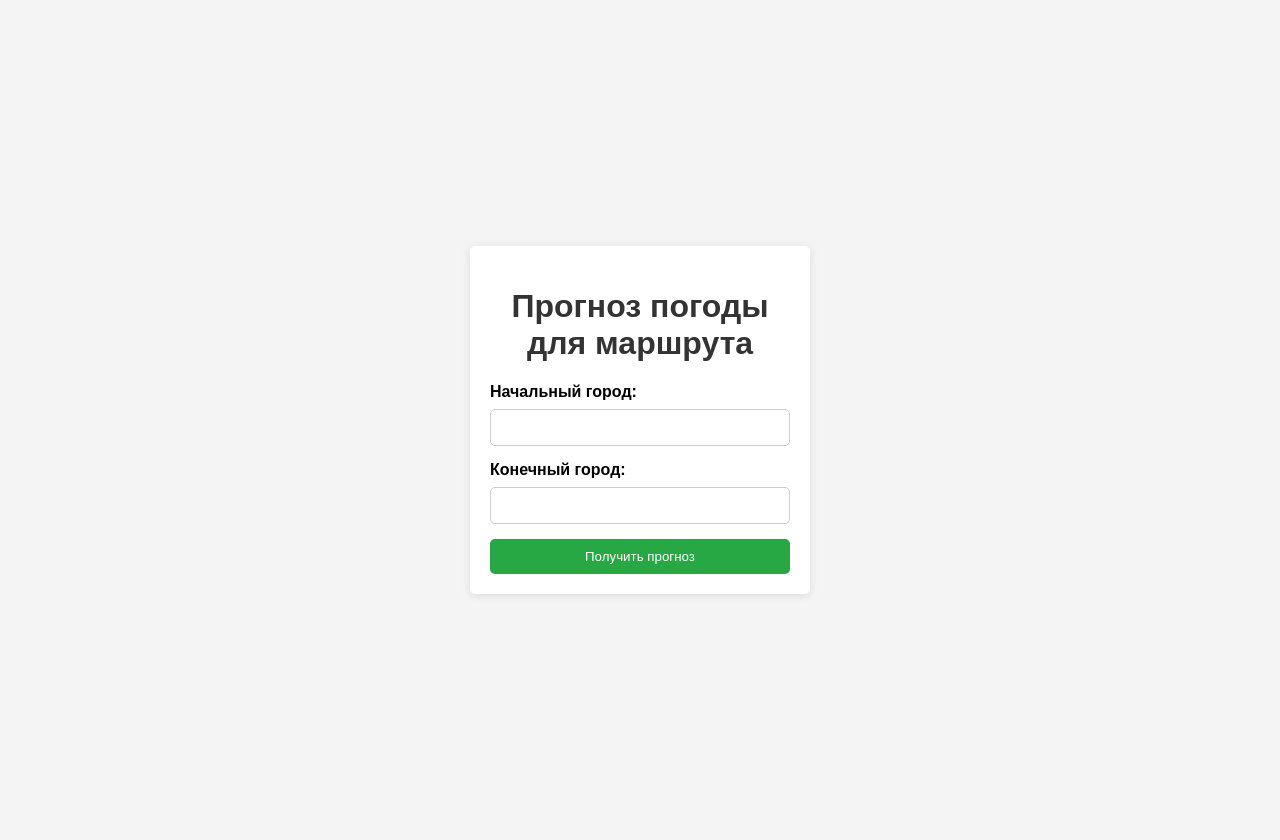
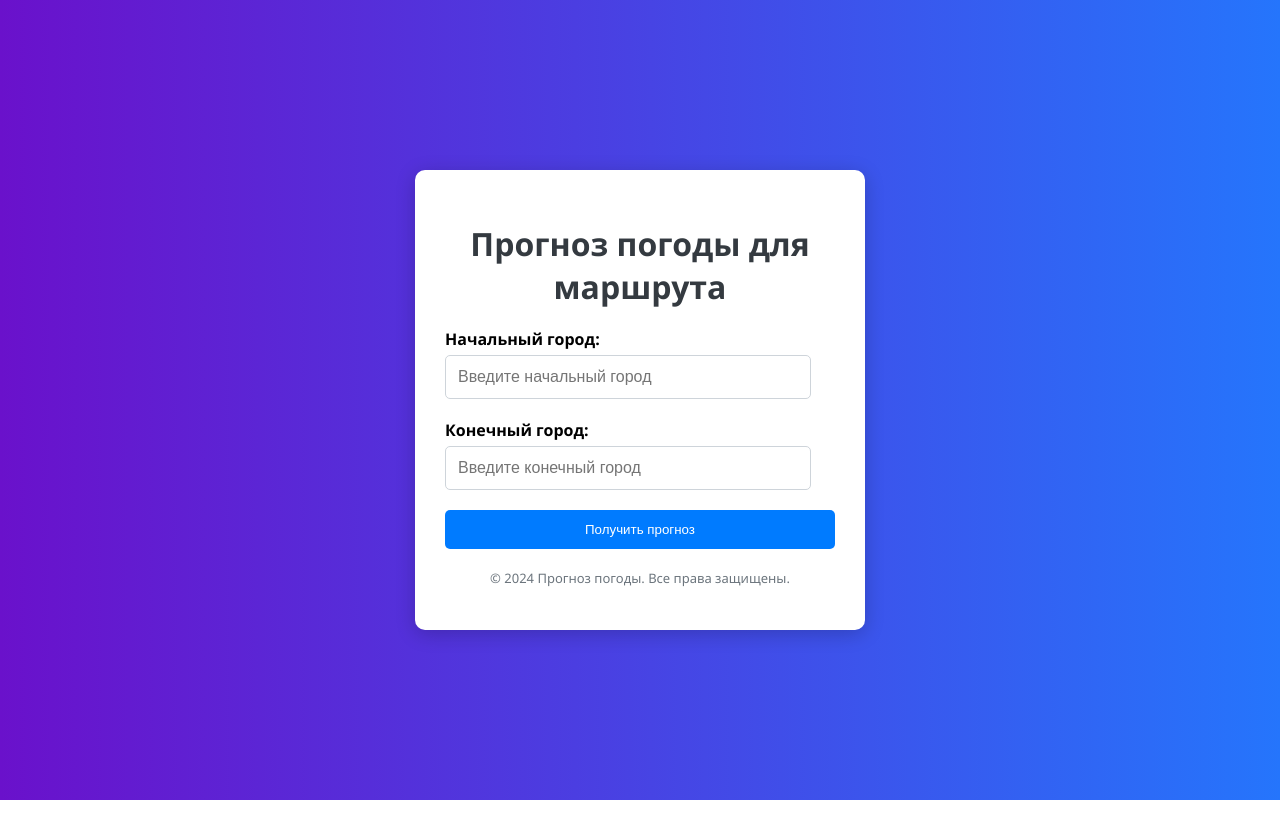
Before and after one commit to VF2028/project_2_cu_vafaev, a Flask app: page / in a window 1280 px wide. After the commit the page ends 800 px from the top, so only its background shows below. Run offline with Flask 2, Linux system fonts and the light colour scheme.

Commit message:
Переработка дизайна (была использована ии)

```diff
--- a/app.py
+++ b/app.py
@@ -2,6 +2,7 @@ from flask import Flask, render_template, request
 import requests
 
 app = Flask(__name__)
+
 
 API_KEY = 'C4CLBymeUAuGVpr6F3pDMbiLF0S5VxAB'
 BASE_URL = 'http://dataservice.accuweather.com/'
@@ -46,8 +47,10 @@ def index():
                 start_wind_speed = start_weather.get('Wind', {}).get('Speed', {}).get('Metric', {}).get('Value', 0)
                 end_wind_speed = end_weather.get('Wind', {}).get('Speed', {}).get('Metric', {}).get('Value', 0)
 
+
                 start_precipitation_prob = 100 if start_weather.get('HasPrecipitation') else 0
                 end_precipitation_prob = 100 if end_weather.get('HasPrecipitation') else 0
+
 
                 start_condition_text = start_weather.get('WeatherText', 'Нет данных')
                 end_condition_text = end_weather.get('WeatherText', 'Нет данных')
--- a/static/styles.css
+++ b/static/styles.css
@@ -1,62 +1,105 @@
+* {
+    box-sizing: border-box;
+}
+
 body {
-    font-family: Arial, sans-serif;
-    background-color: #f4f4f4;
+    font-family: 'Segoe UI', Tahoma, Geneva, Verdana, sans-serif;
+    background: linear-gradient(to right, #6a11cb, #2575fc);
     margin: 0;
     padding: 20px;
     display: flex;
     justify-content: center;
     align-items: center;
-    height: 100vh; /* Занять всю высоту экрана */
+    height: 100vh;
+}
+
+.container {
+    background-color: #ffffff;
+    padding: 30px;
+    border-radius: 10px;
+    box-shadow: 0 4px 20px rgba(0, 0, 0, 0.2);
+    width: 90%;
+    max-width: 450px; /* Увеличена максимальная ширина */
+    margin: auto; /* Центрирование контейнера */
+}
+
+.header {
+    text-align: center;
 }
 
 h1 {
-    color: #333;
-    text-align: center; /* Центрируем заголовок */
+    color: #343a40;
+    text-align: center;
+    margin-bottom: 20px;
 }
 
-form {
-    background: #fff;
-    padding: 20px;
-    border-radius: 5px;
-    box-shadow: 0 2px 10px rgba(0, 0, 0, 0.1);
-    width: 300px; /* Ширина формы */
+.weather-form {
+    display: flex;
+    flex-direction: column;
+}
+
+.input-group {
+    margin-bottom: 20px; /* Отступ между элементами ввода */
 }
 
 label {
-    display: block;
-    margin-bottom: 8px;
+    margin-bottom: 10px;
     font-weight: bold;
 }
 
 input[type="text"] {
-    width: calc(100% - 22px);
-    padding: 10px;
-    margin-bottom: 15px;
-    border: 1px solid #ccc;
+    width: calc(100% - 24px); /* Устанавливаем ширину с учетом отступов */
+    padding: 12px;
+    border: 1px solid #ced4da;
     border-radius: 5px;
+    font-size: 16px;
+    margin-top: 5px;
 }
 
 button {
-    background-color: #28a745;
+    background-color: #007bff;
     color: white;
-    padding: 10px 15px;
+    padding: 12px;
     border: none;
     border-radius: 5px;
     cursor: pointer;
-    width: 100%; /* Кнопка занимает высю ширину формы */
 }
 
 button:hover {
-    background-color: #218838;
+    background-color: #0056b3; /* Цвет кнопки при наведении */
 }
 
 .error {
     color: red;
+    text-align: center;
 }
 
-.result {
-    background-color: #fff;
-    padding: 20px;
+.weather-info {
+    margin-top: 20px;
+}
+
+.weather-card {
+    background-color: #f8f9fa;
+    padding: 15px;
     border-radius: 5px;
     box-shadow: 0 2px 10px rgba(0, 0, 0, 0.1);
+    margin-bottom: 15px; /* Отступ между карточками */
 }
+
+.back-link {
+    display: inline-block; /* Блок для ссылки "Назад" */
+    margin-top: 20px;
+    color: #007bff;
+    text-decoration: none; /* Убираем подчеркивание */
+}
+
+.back-link:hover {
+    text-decoration: underline; /* Подчеркивание при наведении */
+}
+
+.footer {
+   text-align: center;
+   margin-top: 20px;
+   font-size: small;
+   color:#6c757d;
+}
--- a/templates/index.html
+++ b/templates/index.html
@@ -2,24 +2,37 @@
 <html lang="ru">
 <head>
     <meta charset="UTF-8">
+    <meta name="viewport" content="width=device-width, initial-scale=1.0">
     <title>Прогноз погоды</title>
     <link rel="stylesheet" href="{{ url_for('static', filename='styles.css') }}">
 </head>
 <body>
-    <form method="POST">
+    <div class="container">
+        <header class="header">
             <h1>Прогноз погоды для маршрута</h1>
+        </header>
 
+        <form method="POST" class="weather-form">
             {% if error %}
                 <p class="error">{{ error }}</p>
             {% endif %}
 
+            <div class="input-group">
                 <label for="start_city">Начальный город:</label>
-        <input type="text" id="start_city" name="start_city" required>
+                <input type="text" id="start_city" name="start_city" required placeholder="Введите начальный город">
+            </div>
 
+            <div class="input-group">
                 <label for="end_city">Конечный город:</label>
-        <input type="text" id="end_city" name="end_city" required>
+                <input type="text" id="end_city" name="end_city" required placeholder="Введите конечный город">
+            </div>
 
             <button type="submit">Получить прогноз</button>
         </form>
+
+        <footer class="footer">
+            <p>© 2024 Прогноз погоды. Все права защищены.</p>
+        </footer>
+    </div>
 </body>
 </html>
```
Also changed, not shown: templates/result.html (+22 -9 lines). Lines whose indentation alone changed are shown as unchanged.
